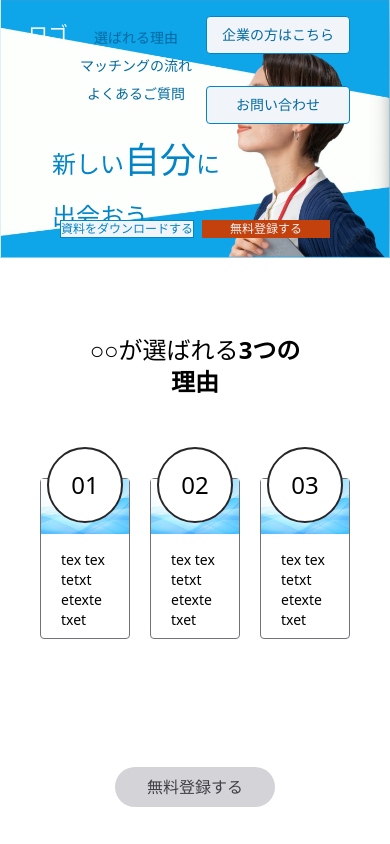
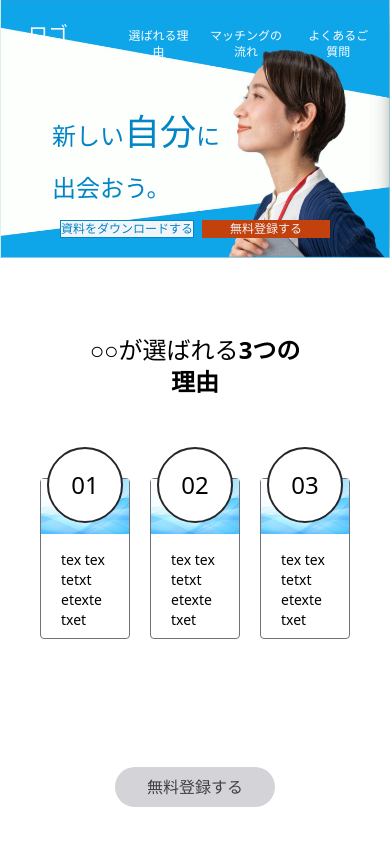
Before and after one commit to bonniarc/tailwindcss, a website: page public/index.html in a window 390 px wide. Shown: the top 844 px of the page. Drawn offline with nearby package versions, Linux system fonts and the light colour scheme.

Commit message:
Update index.html mobile

```diff
--- a/public/index.html
+++ b/public/index.html
@@ -23,19 +23,19 @@
                     <logo class="px-5 ml-2 absolute top-5 text-xl">ロゴ</logo>
                 </div>
                 <div>
-                    <ul class="md:flex auto-cols-max gap-3 text-slate-200 text-sm absolute top-5 text-center mx-20 md:mx-32">
-                        <li href="#responsive-header" class="block mt-2 lg:inline-block text-sky-700 md:text-white hover:text-slate-300 mr-4">
+                    <ul class="flex auto-cols-max md:gap-3 text-slate-200 text-xs md:text-sm absolute top-5 text-center ml-32 md:mx-32">
+                        <li href="#responsive-header" class="block mt-2 lg:inline-block text-white hover:text-slate-300 mr-4">
                             選ばれる理由
                         </li>
-                        <li href="#responsive-header" class="block mt-2 lg:inline-block text-sky-700 md:text-white hover:text-slate-300 mr-4">
+                        <li href="#responsive-header" class="block mt-2 lg:inline-block text-white hover:text-slate-300 mr-4">
                             マッチングの流れ
                         </li>
-                        <li href="#responsive-header" class="block mt-2 lg:inline-block text-sky-700 md:text-white hover:text-slate-300 mr-4">
+                        <li href="#responsive-header" class="block mt-2 lg:inline-block text-white hover:text-slate-300 mr-4">
                             よくあるご質問
                         </li>
                     </ul>
 
-                    <div class="ml-96 absolute top-0 right-10">
+                    <div class="invisible md:visible ml-96 absolute top-0 right-10">
 
                         <button href="#" class="inline-block p-2 ml-2 my-4 rounded text-sm w-36 h-15 bg-slate-100 border-sky-600 border text-sky-700 round hover:bg-gray-200 sm:top-40 lg:top-5 ">企業の方はこちら</button>
                         <button href="#" class="inline-block p-2 ml-2 my-4 rounded text-sm w-36 h-15 bg-slate-100 border-sky-600 border text-sky-700 round hover:bg-gray-200 sm:top-40 lg:top-5">お問い合わせ</button>
@@ -44,7 +44,7 @@
                     <img class="w-full top-0 mb-5" src="/ladyy.PNG" alt="img">
 
                     <div class="absolute top-5 my-20">
-                        <h1 class="mx-5 mt-10 md:mt-32  pl-8 pb-5 text-2xl md:text-5xl text-sky-600">新しい<span class="text-4xl md:text-7xl">自分</span>に</h1>
+                        <h1 class="mx-5 mt-3 md:mt-32  pl-8 pb-5 text-2xl md:text-5xl text-sky-600">新しい<span class="text-4xl md:text-7xl">自分</span>に</h1>
                         <h1 class="mx-5 pl-8 pb-20 text-2xl md:text-5xl text-sky-600">出会おう。</h1>
 
                     </div>
```
